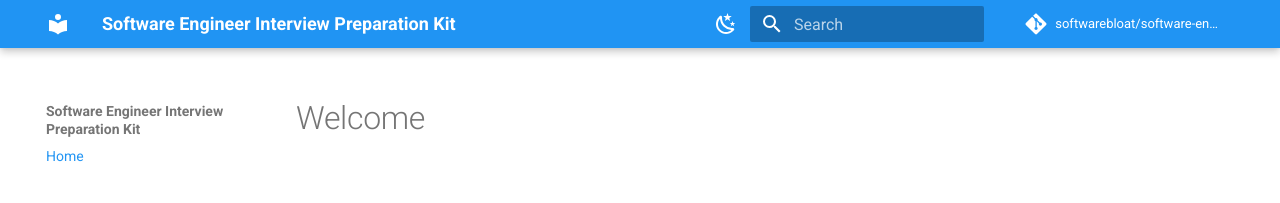
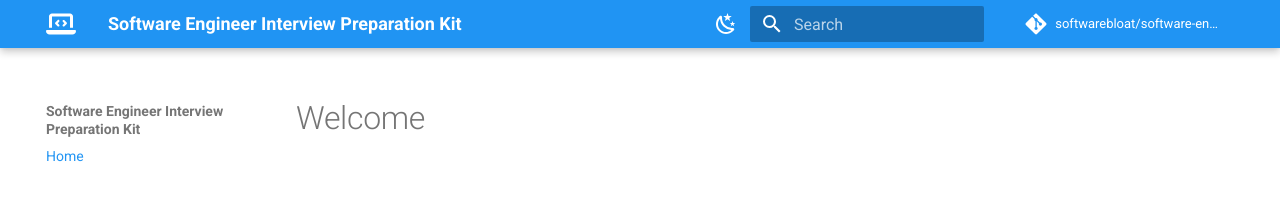
Before and after one commit to softwarebloat/software-engineer-interview-prep-kit, an MkDocs documentation site: the page built from docs/index.md, in a window 1280 px wide. Shown: the top 203 px of the page. Built offline with MkDocs 1.6.1 and Material for MkDocs 9.7.7, drawn with Linux system fonts in a browser that asks for light colours; comment, search, counter and statistics services are not loaded.

Commit message:
chore: change logo icon

```diff
--- a/mkdocs.yml
+++ b/mkdocs.yml
@@ -4,7 +4,13 @@ repo_name: softwarebloat/software-engineer-interview-prep-kit
 nav:
   - Home: index.md
 
+
+
+
+
 theme:
+  icon:
+    logo: fontawesome/solid/laptop-code
   name: material
   palette:
     - scheme: default
```
Also changed, not shown: 1 other file.
